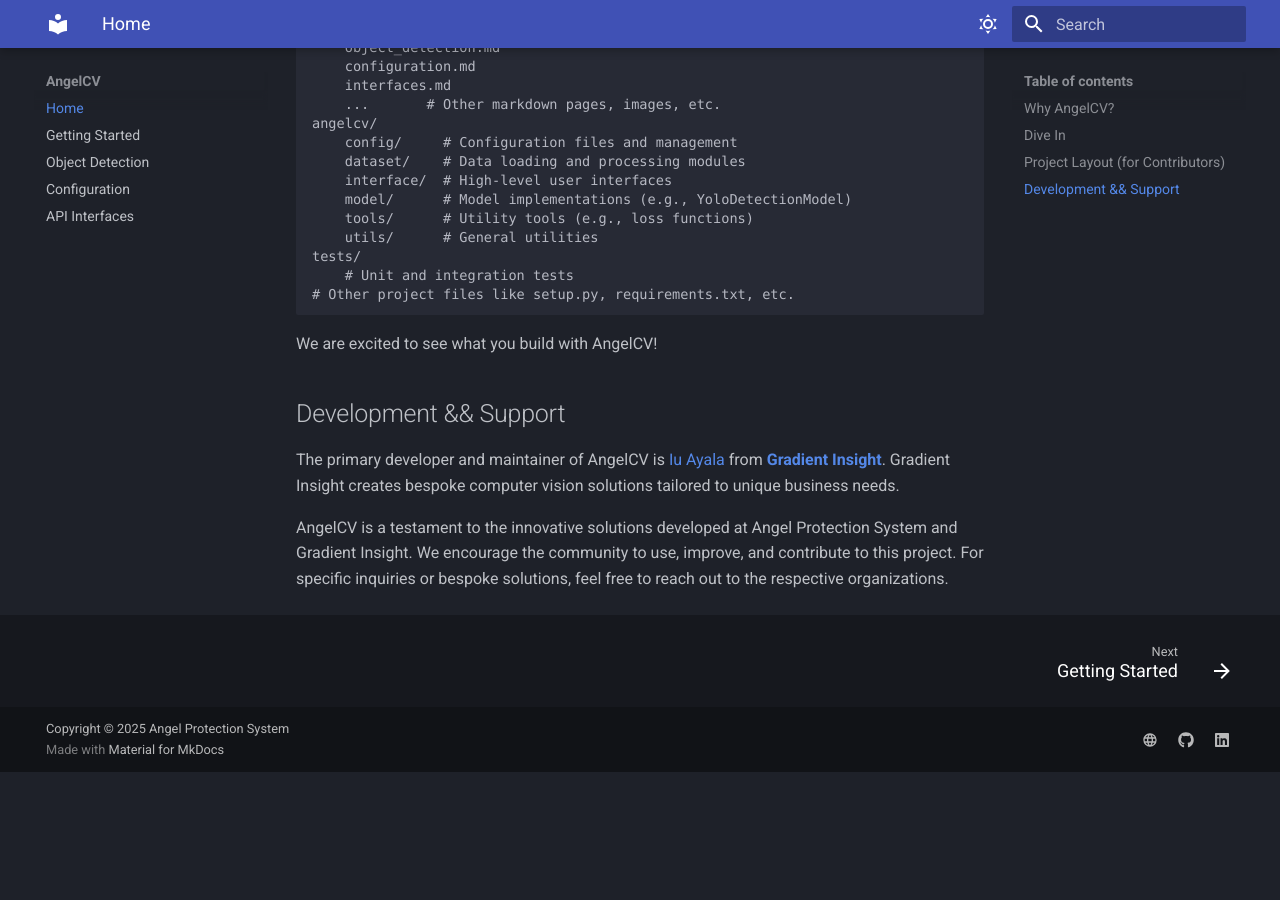
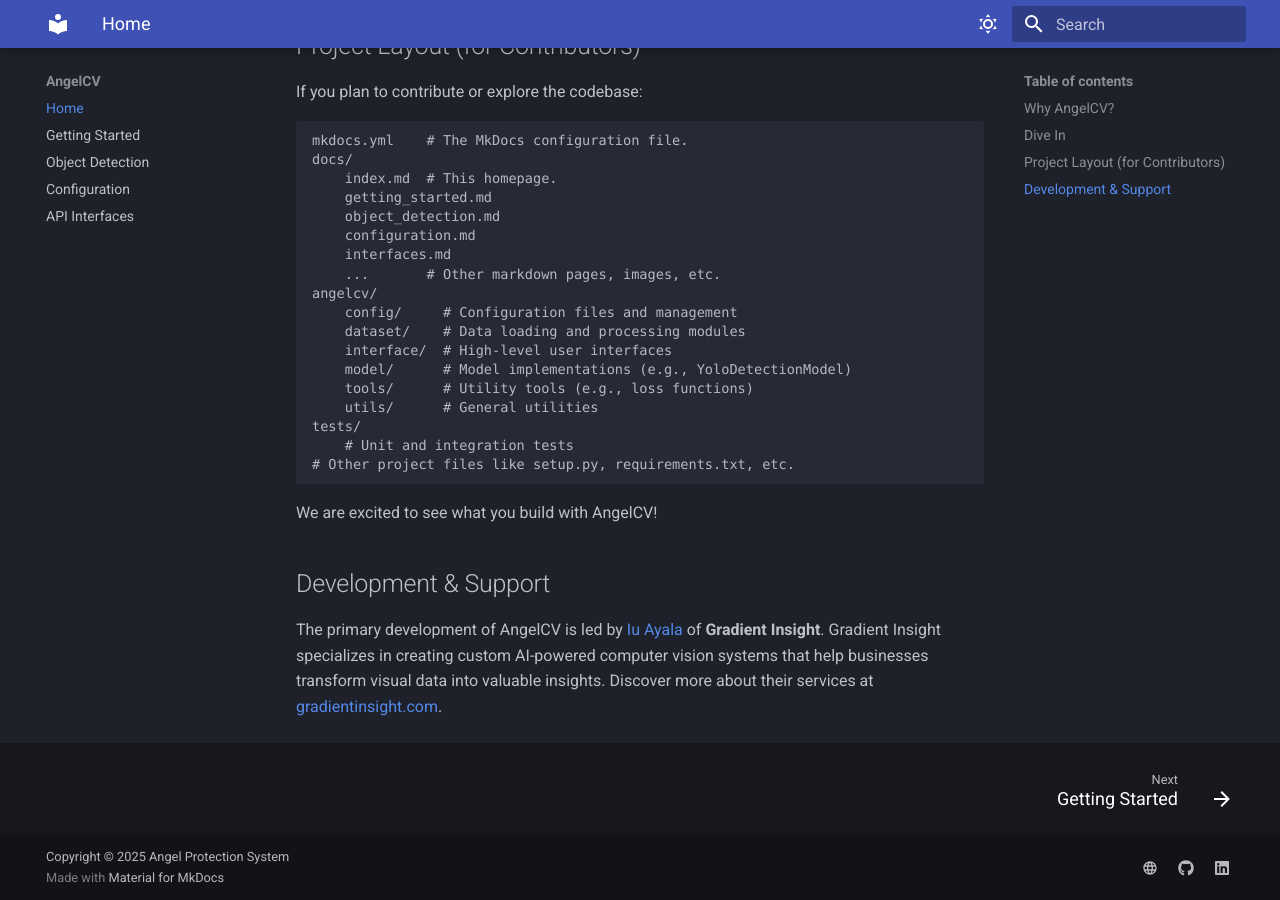
Before and after one commit to AngelProtection/angelcv, an MkDocs documentation site: the page built from docs/index.md, in a window 1280 px wide and 900 px high, scrolled down 1338 px. Built offline with MkDocs 1.6.1 and Material for MkDocs 9.7.7, drawn with Linux system fonts in a browser that asks for light colours; some web fonts are replaced; before the commit the page ends 2110 px from its top, so only the background shows below that; some of the changed text lies outside the part shown.

Commit message:
Minor improvement in README.md and in the docs to explain better the objective of the project and the contributors.

```diff
--- a/docs/index.md
+++ b/docs/index.md
@@ -2,9 +2,11 @@
 
 **AngelCV is an open-source, commercially-friendly computer vision library designed for ease of use, power, and extensibility.**
 
-AngelCV is a project initiated by **Angel Protection System** ([www.angelprotection.com](https://angelprotection.com/)), a leader in tech-driven security solutions.
+AngelCV is a project initiated by [**Angel Protection System**](https://angelprotection.com/), a company dedicated to safeguarding critical environments like schools and hospitals. They provide advanced security and surveillance systems, notably featuring firearm detection technology that delivers crucial, real-time alerts to 911 and emergency responders, contributing significantly to life-saving efforts.
 
 Our mission is to provide cutting-edge deep learning models and tools that you can seamlessly integrate into your projects, whether for research, personal use, or commercial applications. All our code and pre-trained models are under the **Apache 2.0 License**, giving you the freedom to innovate without restrictive licensing.
+
+*AngelCV was originally conceived to enhance the sophisticated computer vision capabilities required by Angel Protection System for their security solutions. By making it open-source, we aim to empower the broader community, encouraging collaborative development and widespread application of this technology.*
 
 ## Why AngelCV?
 
@@ -49,8 +51,6 @@
 
 We are excited to see what you build with AngelCV!
 
-## Development && Support
+## Development & Support
 
-The primary developer and maintainer of AngelCV is [Iu Ayala](https://github.com/IuAyala) from [**Gradient Insight**](https://gradientinsight.com). Gradient Insight creates bespoke computer vision solutions tailored to unique business needs.
-
-AngelCV is a testament to the innovative solutions developed at Angel Protection System and Gradient Insight. We encourage the community to use, improve, and contribute to this project. For specific inquiries or bespoke solutions, feel free to reach out to the respective organizations.
+The primary development of AngelCV is led by [Iu Ayala](https://github.com/IuAyala) of **Gradient Insight**. Gradient Insight specializes in creating custom AI-powered computer vision systems that help businesses transform visual data into valuable insights. Discover more about their services at [gradientinsight.com](https://gradientinsight.com).
```
Also changed, not shown: README.md (+3 -5 lines).
